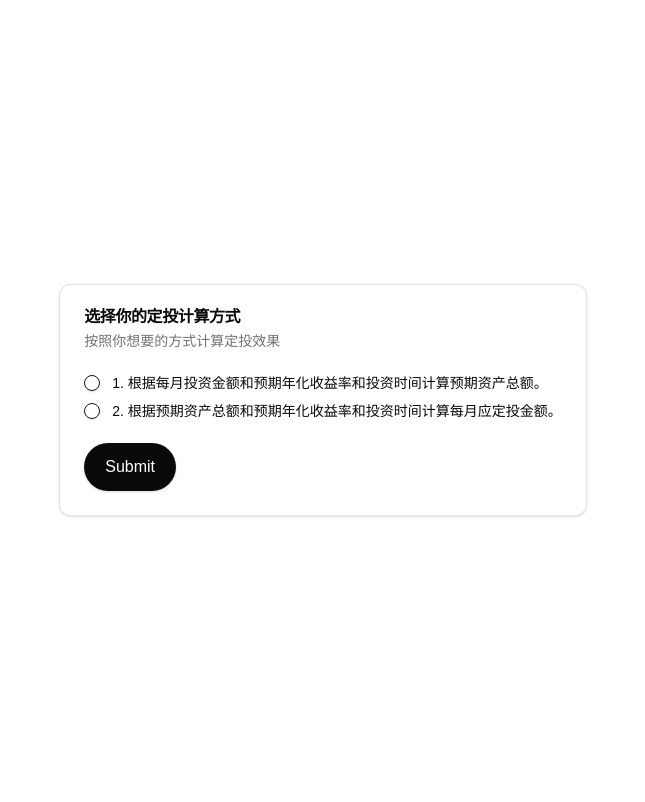
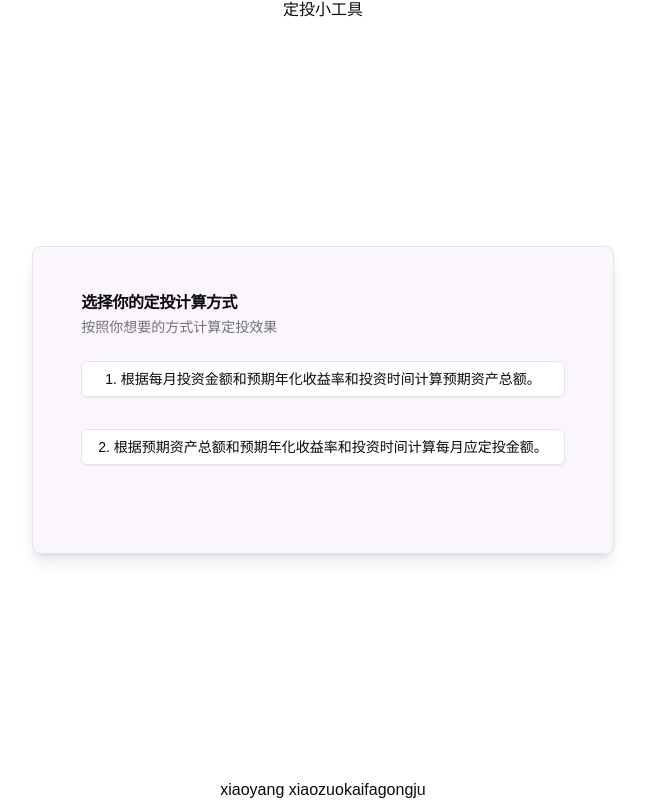
Before and after one commit to yooko502/compond_interest, a Next.js app in the folder frontend/: page / in a window 1280 px wide. Shown: the whole page, without its empty margins (317-962 px from the left). Built offline with nearby package versions, Linux system fonts and the light colour scheme.

Commit message:
add: theme colors

```diff
--- /dev/null
+++ b/frontend/app/components/fixedInvestmentCard.tsx
@@ -0,0 +1,31 @@
+"use client"
+import { Button } from "@/components/ui/button";
+import {
+  Card,
+  CardContent,
+  CardDescription,
+  CardHeader,
+  CardTitle,
+} from "@/components/ui/card";
+import Link from "next/link";
+
+export default function FixedInvestmentCard() {
+  return (
+    <Card className="rounded-lg shadow-lg p-6 bg-primary-50">
+      <CardHeader>
+        <CardTitle>选择你的定投计算方式</CardTitle>
+        <CardDescription>按照你想要的方式计算定投效果</CardDescription>
+      </CardHeader>
+      <CardContent>
+        <div className="flex flex-col gap-8 items-center justify-items-center pb-10">
+          <Button variant="outline" asChild className="w-full max-w-2xl">
+            <Link href="/investment/forecast-assets">1. 根据每月投资金额和预期年化收益率和投资时间计算预期资产总额。</Link>
+          </Button>
+          <Button variant="outline" asChild className="w-full max-w-2xl">
+            <Link href="/investment/calculate-monthly-investment"> 2. 根据预期资产总额和预期年化收益率和投资时间计算每月应定投金额。</Link>
+          </Button>
+        </div>
+      </CardContent>
+    </Card>
+  )
+};
--- a/frontend/app/components/fixedInvestmentForm.tsx
+++ /dev/null
@@ -1,86 +0,0 @@
-"use client"
-import { useForm } from "react-hook-form";
-import { Button } from "@/components/ui/button";
-import {
-  Form,
-  FormControl,
-  FormField,
-  FormItem,
-  FormLabel,
-  FormMessage,
-} from "@/components/ui/form";
-import {
-  Card,
-  CardContent,
-  CardDescription,
-  CardHeader,
-  CardTitle,
-} from "@/components/ui/card";
-import { RadioGroup, RadioGroupItem } from "@/components/ui/radio-group";
-
-
-interface fixedInvestmentFormType {
-  investmentMethod: string
-};
-export function FixedInvestmentForm() {
-  const form = useForm<fixedInvestmentFormType>()
-
-  function onSubmit(data: fixedInvestmentFormType) {
-    const type = data.investmentMethod;
-    console.log(type)
-  };
-
-  return (
-    <Card>
-      <CardHeader>
-        <CardTitle>选择你的定投计算方式</CardTitle>
-        <CardDescription>按照你想要的方式计算定投效果</CardDescription>
-      </CardHeader>
-      <CardContent>
-        <Form {...form}>
-          <form onSubmit={form.handleSubmit(onSubmit)} className="w-max space-y-6">
-            <FormField
-              control={form.control}
-              name="investmentMethod"
-              render={({ field }) => (
-                <FormItem className="space-y-3">
-                  <FormControl>
-                    <RadioGroup
-                      onValueChange={field.onChange}
-                      defaultValue={field.value}
-                      className="flex flex-col space-y-1"
-                    >
-                      <FormItem className="flex items-center space-x-3 space-y-0">
-                        <FormControl>
-                          <RadioGroupItem value="1" />
-                        </FormControl>
-                        <FormLabel className="font-normal">
-                          1. 根据每月投资金额和预期年化收益率和投资时间计算预期资产总额。
-                        </FormLabel>
-                      </FormItem>
-                      <FormItem className="flex items-center space-x-3 space-y-0">
-                        <FormControl>
-                          <RadioGroupItem value="2" />
-                        </FormControl>
-                        <FormLabel className="font-normal">
-                          2. 根据预期资产总额和预期年化收益率和投资时间计算每月应定投金额。
-                        </FormLabel>
-                      </FormItem>
-                    </RadioGroup>
-                  </FormControl>
-                  <FormMessage />
-                </FormItem>
-              )}
-            />
-            <Button
-              type="submit"
-              className="rounded-full border border-solid border-transparent transition-colors flex items-center justify-center bg-foreground text-background gap-2 hover:bg-[#383838] dark:hover:bg-[#ccc] text-sm sm:text-base h-10 sm:h-12 px-4 sm:px-5"
-            >
-              Submit
-            </Button>
-          </form>
-        </Form>
-      </CardContent>
-    </Card>
-  )
-};
--- a/frontend/app/page.tsx
+++ b/frontend/app/page.tsx
@@ -1,12 +1,14 @@
-import Image from "next/image";
-import { FixedInvestmentForm } from "./components/fixedInvestmentForm";
+import FixedInvestmentCard from "./components/fixedInvestmentCard";
+
 
 export default function Home() {
   return (
-    <div className="grid grid-rows-[20px_1fr_20px] items-center justify-items-center min-h-screen p-8 pb-20 gap-16 sm:p-20">
-      <main className="flex flex-col gap-8 row-start-2 items-center">
-        <FixedInvestmentForm />
+    <div className="grid grid-rows-[20px_1fr_20px] items-center justify-items-center min-h-screen gap-16">
+      <div>定投小工具</div>
+      <main className="flex flex-col row-start-2 items-center">
+        <FixedInvestmentCard />
       </main>
+      <div>xiaoyang xiaozuokaifagongju</div>
     </div>
   );
 }
--- a/frontend/tailwind.config.ts
+++ b/frontend/tailwind.config.ts
@@ -8,6 +8,21 @@ export default {
     "./app/**/*.{js,ts,jsx,tsx,mdx}",
   ],
   theme: {
+	colors: {
+        primary: {
+			50: '#fbf6fe',
+			100: '#f5ebfc',
+			200: '#ecdbf9',
+			300: '#d5adf0',
+			400: '#ca95eb',
+			500: '#b46ddf',
+			600: '#a04ecf',
+			700: '#893bb5',
+			800: '#743594',
+			900: '#5e2c77',
+			950: '#401556',
+		  },
+	},
   	extend: {
   		colors: {
   			background: 'hsl(var(--background))',
```
